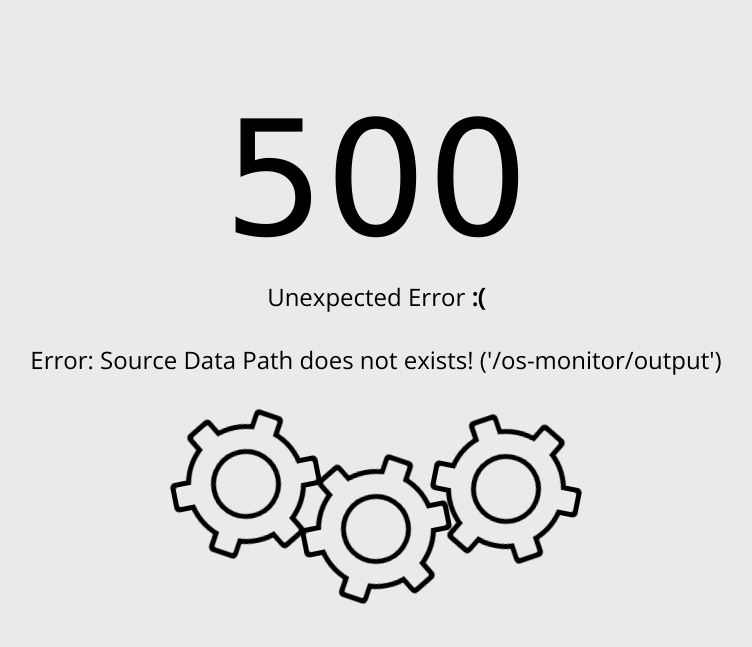
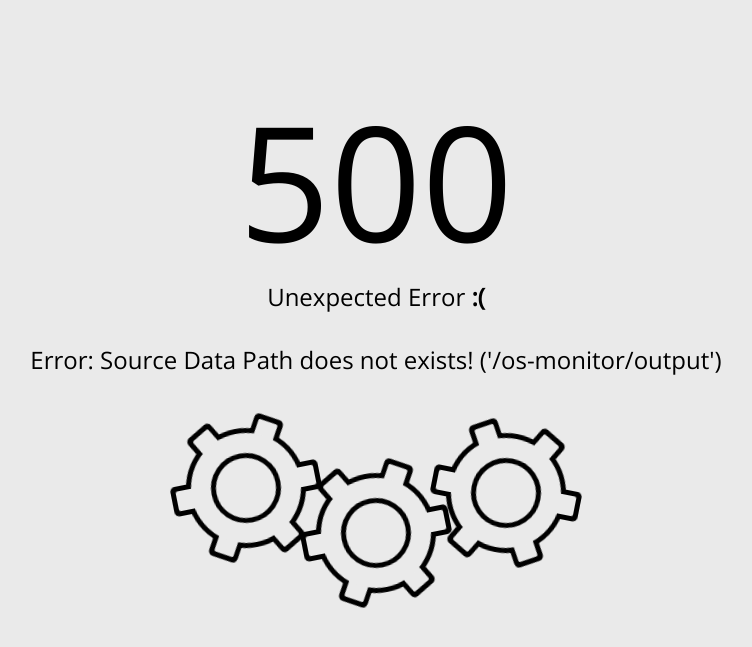
Before and after one commit to jachiev8a/linux-server-tools, a Flask app: page /disk in a window 1280 px wide. Shown: the top 647 px of the page, without its empty margins (264-1016 px from the left). Run offline with Flask 2, Linux system fonts and the light colour scheme; some libraries are stand-ins or nearby versions.

Commit message:
added layout support to html to work as template (FIX)

```diff
--- a/static/css/layout.css
+++ b/static/css/layout.css
@@ -1,3 +1,7 @@
 .google-font {
   font-family: 'Open Sans', sans-serif;
 }
+
+body {
+  font-family: 'Open Sans', sans-serif;
+}
--- a/templates/disk_chart.html
+++ b/templates/disk_chart.html
@@ -3,7 +3,7 @@
 {% block head %}
     {{ super() }}
 
-    <!-- override the javascript code needed for charts -->
+    <!-- Override the javascript code needed for charts -->
     <script src="https://cdn.jsdelivr.net/npm/chart.js@2.8.0"></script>
 
 {% endblock %}
--- a/templates/error_500.html
+++ b/templates/error_500.html
@@ -8,7 +8,7 @@
 
 {% block body_content %}
 <body class="loading">
-  <h1>500</h1>
+  <h1 class="google-font">500</h1>
   <h2 class="google-font">Unexpected Error <b>:(</b></h2>
   <h2 class="google-font">Error: {{ error_msg }}</h2>
   </br>
```
